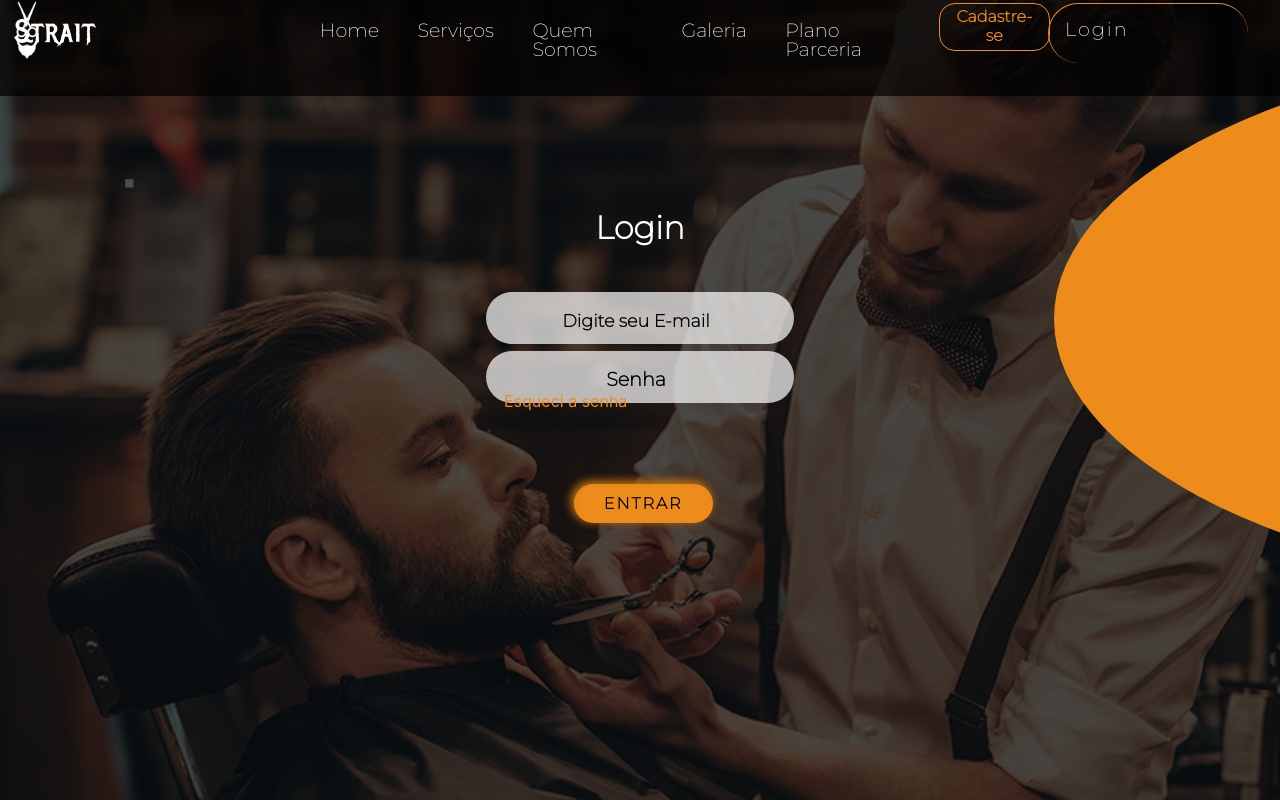
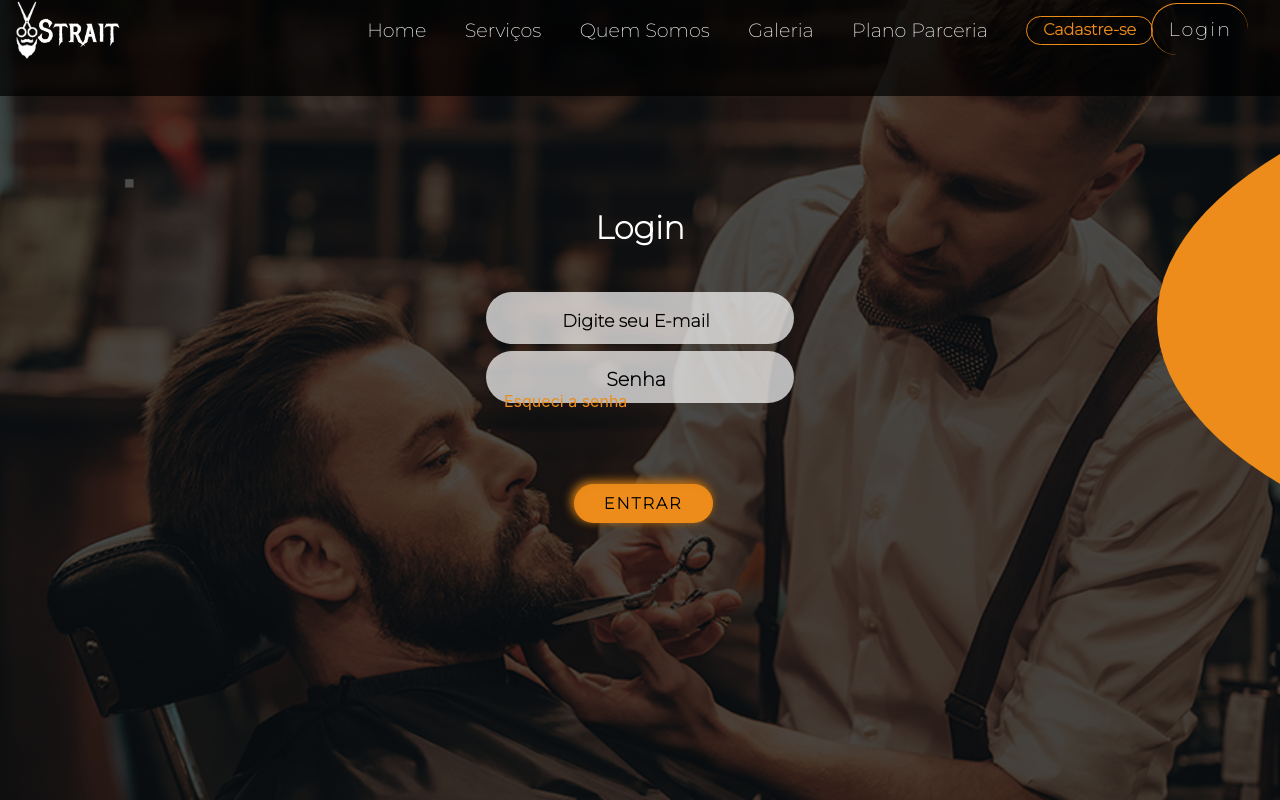
Before and after one commit to Felipediaslc/Barbearia-Strait-Front, a React (Create React App) app: page /login in a window 1280 px wide. Built offline with nearby package versions, Linux system fonts and the light colour scheme; a web font is replaced by a local one.

Commit message:
refinamento v.02

```diff
--- a/src/componentes/Menu/Menu.css
+++ b/src/componentes/Menu/Menu.css
@@ -129,8 +129,7 @@
 .entrar {
   position: relative;
   background-color: transparent;
-  width: 200px;
-  height: 60px;
+
   color: #ED8C1A;
   border-radius: 60px;
   display: flex;
@@ -140,14 +139,14 @@
   letter-spacing: 2px;
   border-top: 0.5px solid #ED8C1A;
   border-left: 0.5px solid #ED8C1A;
-  padding-left: 40px;
+  padding: 0.2rem 1rem 0.3rem 1rem;
   cursor: pointer;
   transition: 0.35s ease;
 }
 
 .entrar:hover {
-  padding-left: 0;
-  padding-right: 40px;
+  padding-left: 1rem;
+  padding-right: 1rem;
   color: #000;
   background: #ED8C1A;
 }
```
